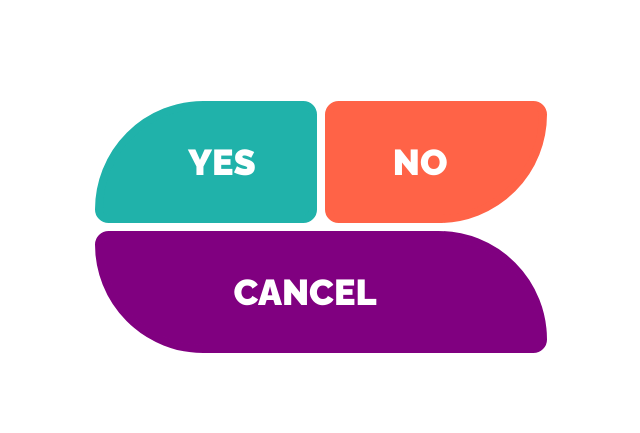
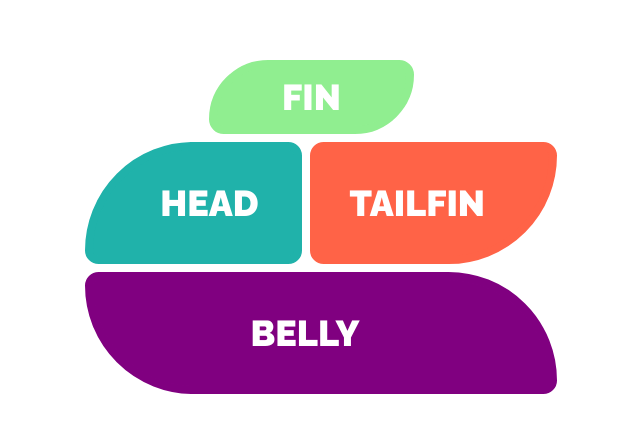
Before and after one commit to catruge/fishbuttons, a plain HTML site: page index.html in a window 1280 px wide. Shown: the part 181-614 px from the top of the page, without its empty margins (319-959 px from the left). Drawn offline with Linux system fonts and the light colour scheme.

Commit message:
Add top fin

```diff
--- a/css/master.css
+++ b/css/master.css
@@ -26,7 +26,7 @@ button {
   display: flex;
   flex-direction: column;
   width: 36vw;
-  min-width: 420px;
+  min-width: 480px;
 }
 
 .horizontal-container {
@@ -42,6 +42,26 @@ button:active {
   background-color: darkslategrey;
   border-color: slategrey;
   flex: 1;
+}
+
+.top-button {
+  background-color: lightgreen;
+  padding: 8px;
+  min-width: 128px;
+  width: 16vw;
+  margin-left: 128px;
+  border-radius: 64px 16px;
+  border-color: lightgreen;
+}
+
+.top-button:hover {
+  color: lightgreen;
+  width: 20vw;
+}
+
+.top-button:active {
+  color: white;
+  width: 16vw;
 }
 
 .left-button {
@@ -83,8 +103,11 @@ button:active {
 
 .bottom-button:hover {
   color: purple;
+  margin-left: 2vw;
+  margin-right: 1vw;
 }
 
 .bottom-button:active {
   color: white;
+  margin: 4px;
 }
--- a/index.html
+++ b/index.html
@@ -8,11 +8,13 @@
   </head>
   <body>
     <div class="vertical-container">
+      <button class="top-button" type="button" name="button">FIN</button>
       <div class="horizontal-container">
-        <button class="left-button" type="button" name="button">YES</button>
-        <button class="right-button" type="button" name="button">NO</button>
+        <button class="left-button" type="button" name="button">HEAD</button>
+        <button class="right-button" type="button" name="button">TAILFIN</button>
       </div>
-      <button class="bottom-button" type="button" name="button">CANCEL</button>
+      <button class="bottom-button" type="button" name="button">BELLY</button>
+      <script src="main.js" charset="utf-8"></script>
     </div>
   </body>
 </html>
```
